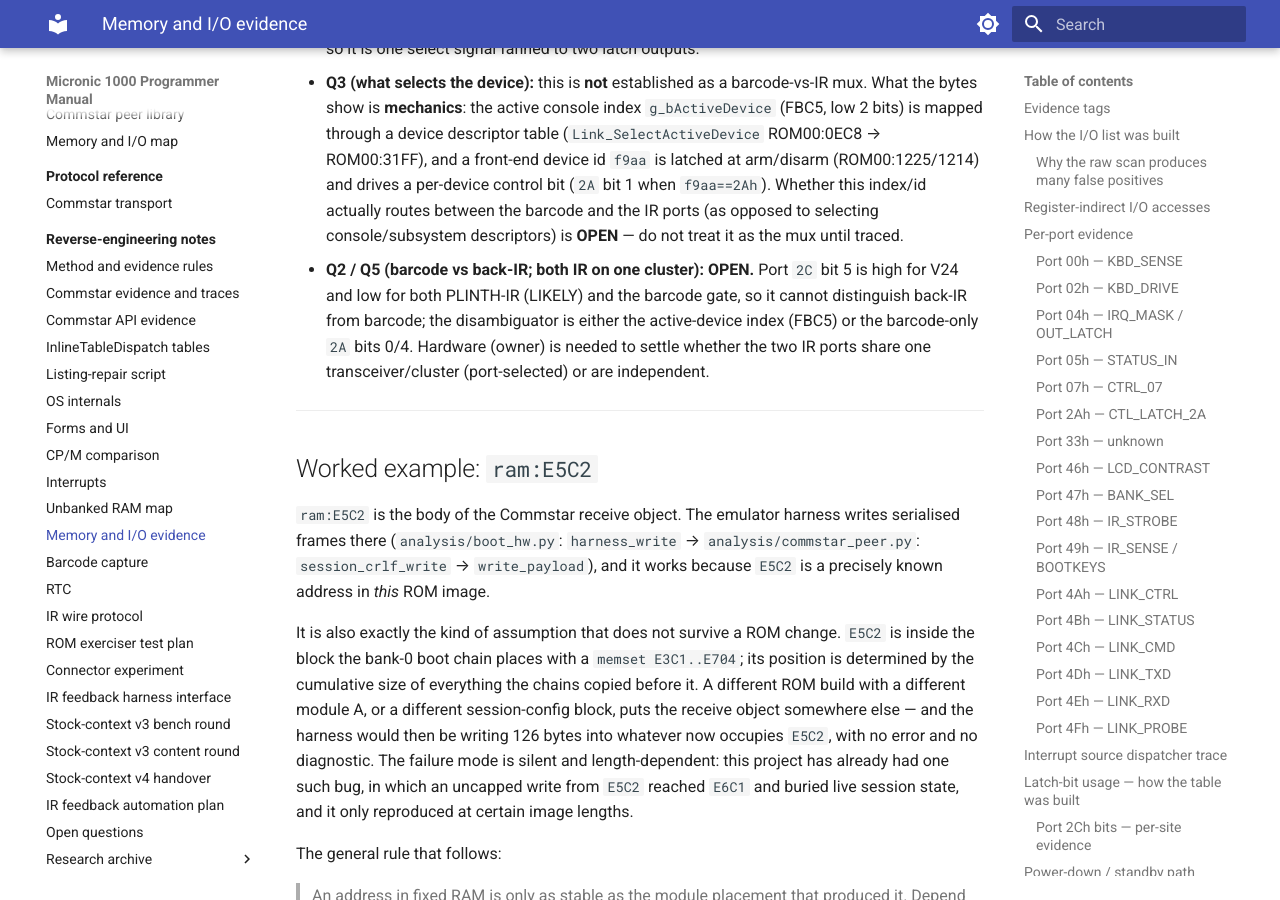
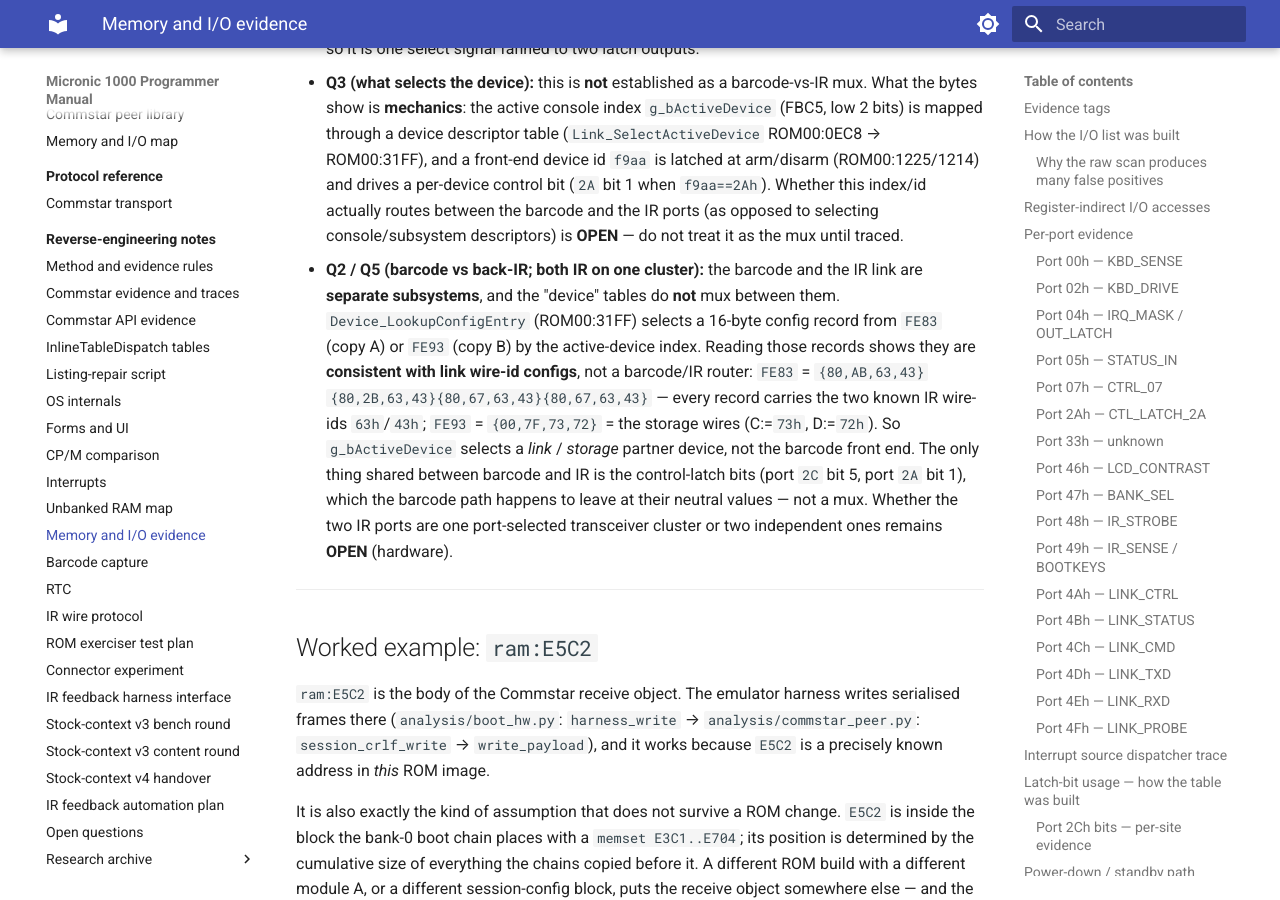
Before and after one commit to philpem/micronic1000, an MkDocs documentation site: the page built from doc/re-notes/memory-and-io-evidence.md, in a window 1280 px wide and 900 px high, scrolled down 9606 px. Built offline with MkDocs 1.6.1 and Material for MkDocs 9.7.7, drawn with Linux system fonts in a browser that asks for light colours.

Commit message:
docs: trace device config tables to settle the mux question
Device_LookupConfigEntry (31FF) indexes 16-byte config records in FE83/
FE93 by active-device index. FE83 = four {..,63h,43h} records (the two
IR wire-ids); FE93 = {00,7F,73,72} (storage C:/D: wires). So the device
index selects a LINK/STORAGE partner, not the barcode. The barcode and
IR link are separate subsystems sharing only neutral control-latch bits,
not a mux. Only hardware can settle one-cluster-vs-two IR transceivers.

```diff
--- a/doc/re-notes/memory-and-io-evidence.md
+++ b/doc/re-notes/memory-and-io-evidence.md
@@ -381,13 +381,21 @@ internal loopback is **not determinable from the ROM**. `Link_SelftestRun`
   `f9aa==2Ah`). Whether this index/id actually routes between the
   barcode and the IR ports (as opposed to selecting console/subsystem
   descriptors) is **OPEN** — do not treat it as the mux until traced.
-* **Q2 / Q5 (barcode vs back-IR; both IR on one cluster):** **OPEN.**
-  Port `2C` bit 5 is high for V24 and low for both PLINTH-IR (LIKELY)
-  and the barcode gate, so it cannot distinguish back-IR from barcode;
-  the disambiguator is either the active-device index (FBC5) or the
-  barcode-only `2A` bits 0/4. Hardware (owner) is needed to settle
-  whether the two IR ports share one transceiver/cluster (port-selected)
-  or are independent.
+* **Q2 / Q5 (barcode vs back-IR; both IR on one cluster):** the barcode
+  and the IR link are **separate subsystems**, and the "device" tables
+  do **not** mux between them. `Device_LookupConfigEntry` (ROM00:31FF)
+  selects a 16-byte config record from `FE83` (copy A) or `FE93`
+  (copy B) by the active-device index. Reading those records shows they
+  are **consistent with link wire-id configs**, not a barcode/IR router: `FE83` =
+  `{80,AB,63,43}{80,2B,63,43}{80,67,63,43}{80,67,63,43}` — every record
+  carries the two known IR wire-ids `63h`/`43h`; `FE93` =
+  `{00,7F,73,72}` = the storage wires (C:=`73h`, D:=`72h`). So
+  `g_bActiveDevice` selects a *link* / *storage* partner device, not the
+  barcode front end. The only thing shared between barcode and IR is the
+  control-latch bits (port `2C` bit 5, port `2A` bit 1), which the
+  barcode path happens to leave at their neutral values — not a mux.
+  Whether the two IR ports are one port-selected transceiver cluster or
+  two independent ones remains **OPEN** (hardware).
 
 ---
 
```
